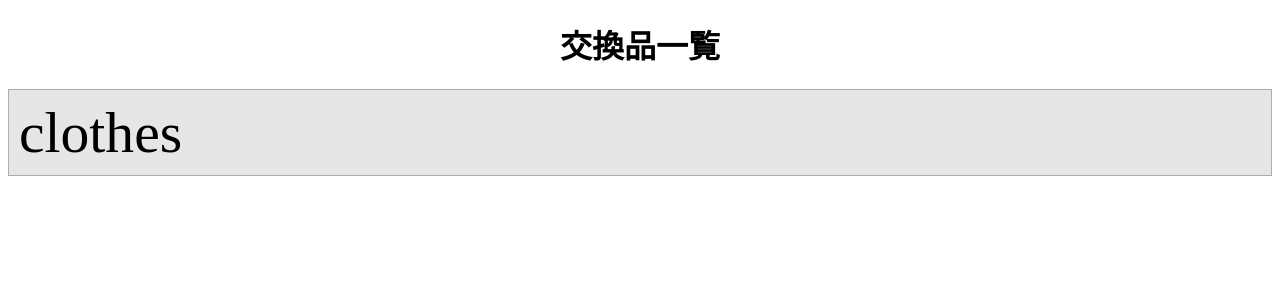
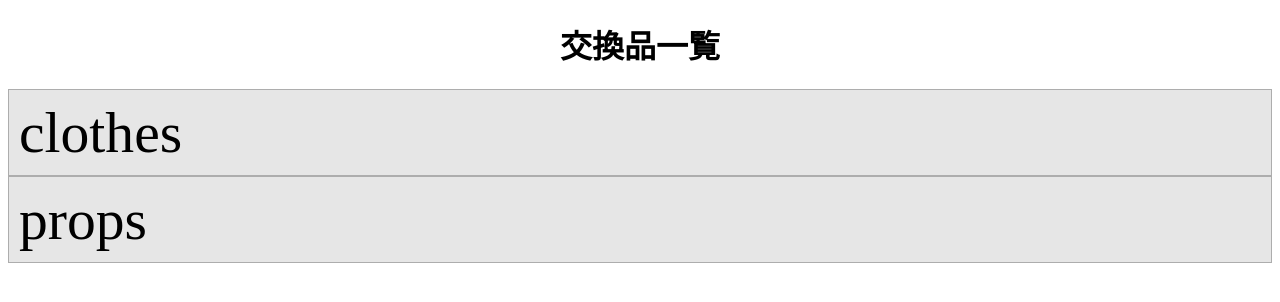
Before and after one commit to Meri11Ra1/Open-Innovation-Hackathon-2023-Vol.2, a Nuxt app: page /item_list in a window 1280 px wide. Shown: the top 302 px of the page. Built offline with nearby package versions, Linux system fonts and the light colour scheme.

Commit message:
add: item説明の文字列に必要ポイント数を追加

```diff
--- a/components/ItemList.vue
+++ b/components/ItemList.vue
@@ -13,8 +13,8 @@
             <ul>
               <li>
                 <img :src="items.icon" />
-                <p>{{ items.name }}</p>
-                <button>交換する</button>
+                <p>{{ items.name + ' ' + items.cost + 'pt'}}</p>
+                <button @click="confirmExchange">交換する</button>
               </li>
             </ul>
           </div>
@@ -27,7 +27,12 @@
 <script>
 export default {
   props: {
-    itemData: Object
+    itemData: Array
+  },
+  methods: {
+    confirmExchange () {
+      alert('交換しました')
+    }
   }
 }
 </script>
--- a/pages/item_list.vue
+++ b/pages/item_list.vue
@@ -18,8 +18,33 @@ export default {
           items: [
             {
               id: 1,
+              cost: 5,
               icon: require('../static/tshirt.png'),
               name: 'yuhayuhaのプリントTシャツ'
+            },
+            {
+              id: 2,
+              cost: 5,
+              icon: require('../static/tshirt.png'),
+              name: 'yuhayuhaのプリントTシャツ'
+            }
+          ]
+        },
+        {
+          id: 2,
+          listName: 'props',
+          items: [
+            {
+              id: 1,
+              cost: 5,
+              icon: require('../static/tshirt.png'),
+              name: 'yuhayuha'
+            },
+            {
+              id: 2,
+              cost: 5,
+              icon: require('../static/tshirt.png'),
+              name: 'yuhayuha'
             }
           ]
         }
```
